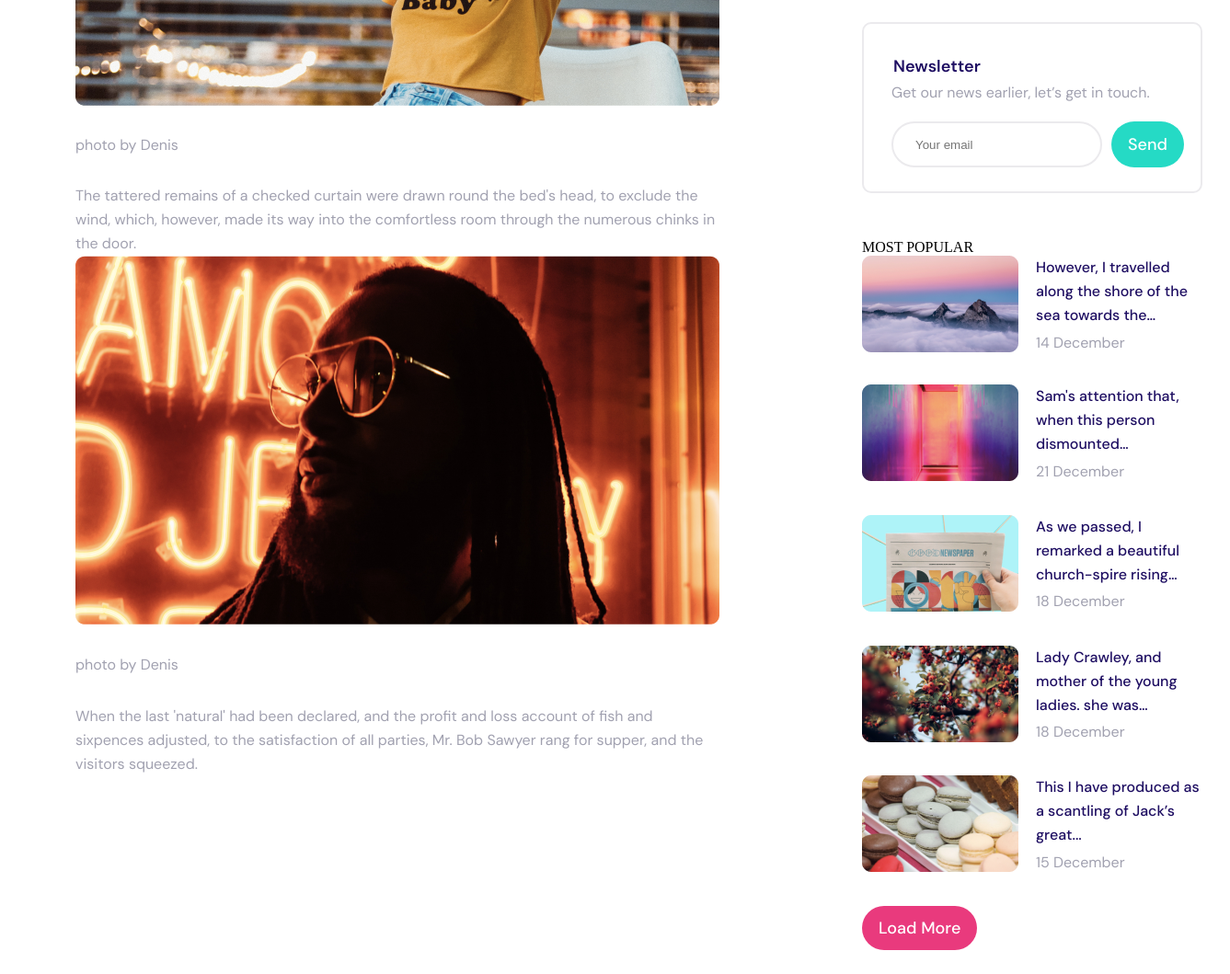
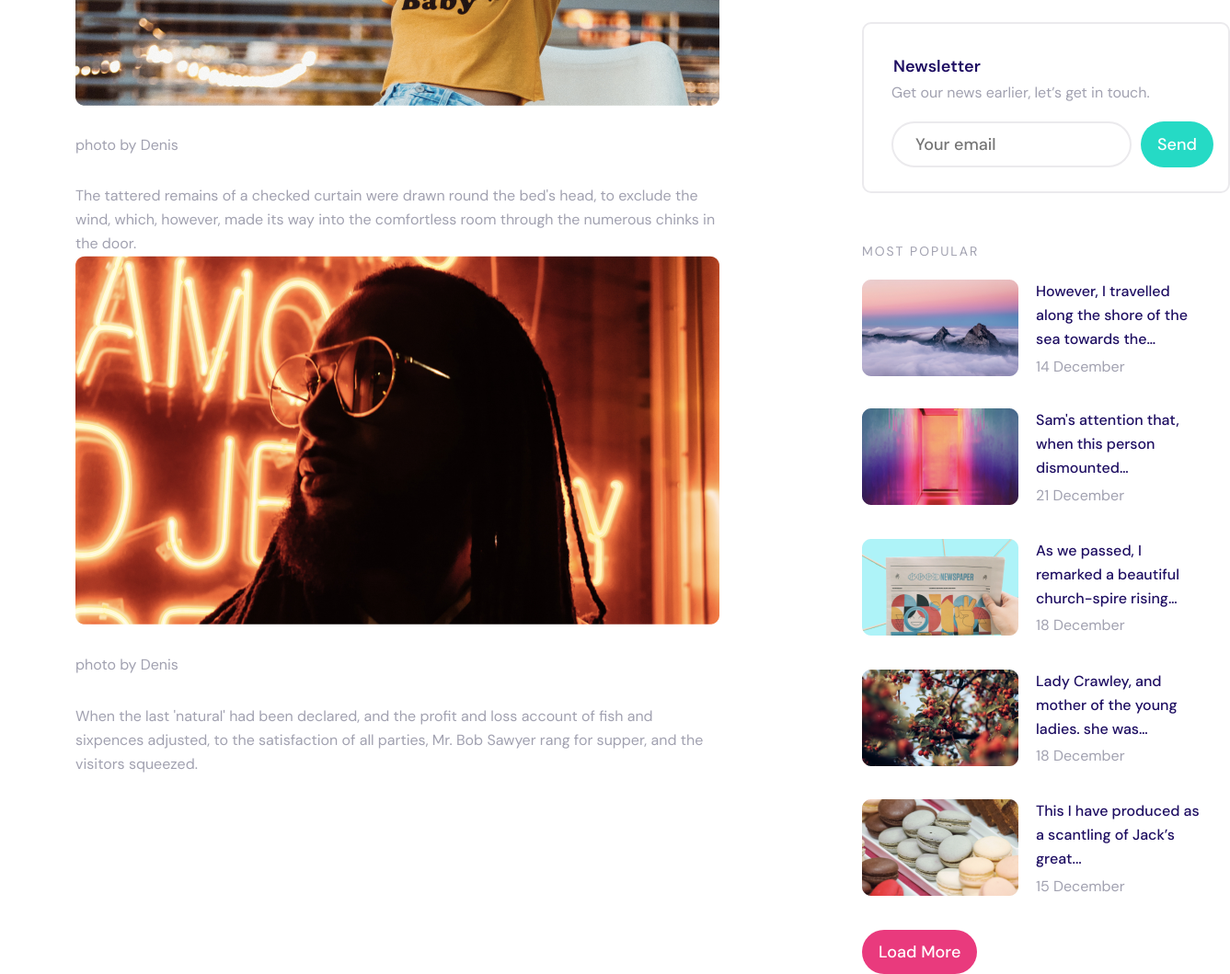
Before and after one commit to Ankush307/project-12, a plain HTML site: page index.html in a window 1280 px wide. Shown: the part 844-1903 px from the top of the page at 92% size, 1337 px wide, since content can reach past the window. Before the commit the page ends 1877 px from the top, so only its background shows below. Drawn offline with Linux system fonts and the light colour scheme.

Commit message:
first commit

```diff
--- a/assets/css/style.css
+++ b/assets/css/style.css
@@ -186,14 +186,14 @@ h1 {
 }
 
 .card2 {
-    width: 370px;
+    width: 400px;
     height: 186px;
     border: 2px solid #EBEAED;
     border-radius: 10px;
     margin-bottom: 50px;
 }
 
-.news{
+.news {
     font-size: 18px;
     line-height: 28px;
     font-family: "DM Sans", sans-serif;
@@ -214,9 +214,18 @@ h1 {
 
 .search {
     margin-left: 30px;
-    width: 220px;
+    width: 200px;
     height: 50px;
 
+}
+
+.your-email {
+    font-family: "DM Sans", sans-serif;
+    font-size: 18px;
+    font-weight: 500;
+    line-height: 26px;
+    text-align: left;
+    color: #d71818;
 }
 
 button {
@@ -239,6 +248,7 @@ button {
     border: none;
     cursor: pointer;
     color: white;
+    margin-right: 20px;
 }
 
 .date0 {
@@ -259,3 +269,15 @@ button {
     background: #E93A7D;
     margin-left: 0px;
 }
+@media (max-width:992px) {
+    .col-12{
+        width: 100%;
+        padding-left: 12px;
+        padding-right: 12px;
+    }
+    .flex-coulmn{
+        display: flex;
+        flex-direction: column;
+    }
+
+}
--- a/index.html
+++ b/index.html
@@ -12,7 +12,7 @@
     <section>
         <div class="container">
             <div class="row">
-                <div class="col-9">
+                <div class="col-9 col-12">
                     <h1>To these in the morning I sent the lead who was to enter the hole</h1>
                     <div class="date">20 December</div>
 
@@ -42,9 +42,9 @@
                         the visitors squeezed.</p>
 
                 </div>
-                <div class="col-3">
+                <div class="col-3 col-12">
                     <div class="last">LAST SEEN</div>
-                    <div class="card d-flex">
+                    <div class="card d-flex flex-coulmn">
                         <img class="side-img" src="./assets/image/Mask3-.png" alt="card image01">
 
                         <div class="details">
@@ -53,7 +53,7 @@
                         </div>
 
                     </div>
-                    <div class="card d-flex">
+                    <div class="card d-flex flex-coulmn">
                         <img class="side-img" src="./assets/image/Mask0.png" alt="card image02">
 
                         <div class="details">
@@ -62,7 +62,7 @@
                         </div>
 
                     </div>
-                    <div class="card d-flex">
+                    <div class="card d-flex flex-coulmn">
                         <img class="side-img" src="./assets/image/Mask (1).png" alt="card image03">
 
                         <div class="details">
@@ -71,7 +71,7 @@
                         </div>
 
                     </div>
-                    <div class="card d-flex">
+                    <div class="card d-flex flex-coulmn">
                         <img class="side-img" src="./assets/image/ mask (2).png" alt="card image04">
 
                         <div class="details">
@@ -80,7 +80,7 @@
                         </div>
 
                     </div>
-                    <div class="card d-flex">
+                    <div class="card d-flex flex-coulmn">
                         <img class="side-img" src="./assets/image/Mask (3).png" alt="card image05">
 
                         <div class="details">
@@ -93,12 +93,12 @@
                         <div class="news">Newsletter</div>
                         <div class="sub-news">Get our news earlier, let’s get in touch.</div>
                         <div class="search d-flex">
-                            <input type="text" placeholder="Your email">
+                            <input class="your-email" your type="text" placeholder="Your email" >
                             <button>Send</button>
                         </div>
                     </div>
-                    <div class="title5">MOST POPULAR</div>
-                    <div class="card d-flex">
+                    <div class="last">MOST POPULAR</div>
+                    <div class="card d-flex flex-coulmn">
                         <img class="side-img" src="./assets/image/Photo.png" alt="card image06">
 
                         <div class="details">
@@ -107,7 +107,7 @@
                         </div>
 
                     </div>
-                    <div class="card d-flex">
+                    <div class="card d-flex flex-coulmn">
                         <img class="side-img" src="./assets/image/Photo (1).png" alt="card image07">
 
                         <div class="details">
@@ -116,7 +116,7 @@
                         </div>
 
                     </div>
-                    <div class="card d-flex">
+                    <div class="card d-flex flex-coulmn">
                         <img class="side-img" src="./assets/image/photo-2.png" alt="card image08">
 
                         <div class="details">
@@ -125,7 +125,7 @@
                         </div>
 
                     </div>
-                    <div class="card d-flex">
+                    <div class="card d-flex flex-coulmn">
                         <img class="side-img" src="./assets/image/photo3.png" alt="card image09">
 
                         <div class="details">
@@ -134,7 +134,7 @@
                         </div>
 
                     </div>
-                    <div class="card d-flex">
+                    <div class="card d-flex flex-coulmn">
                         <img class="side-img" src="./assets/image/photo4.png" alt="card image10">
 
                         <div class="details">
```
